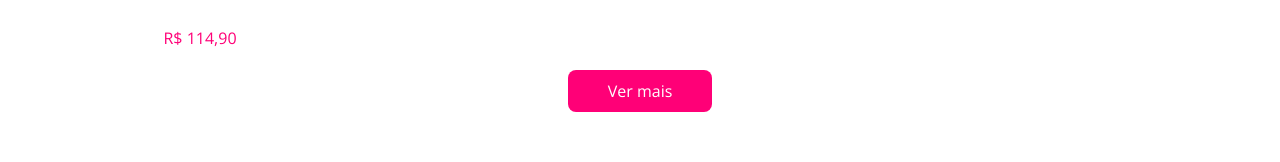
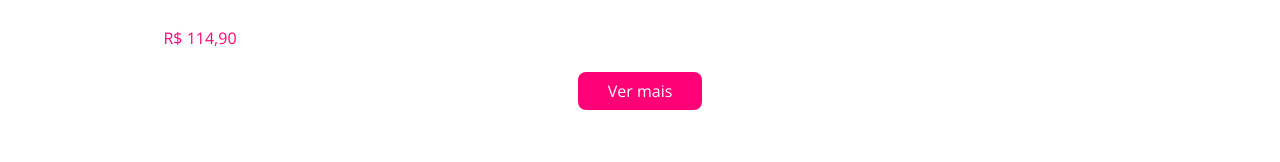
Before and after one commit to Ketlynledriane/site-petshop, a plain HTML site: page index.html in a window 1280 px wide. Shown: the part 3208-3370 px from the top of the page. Drawn offline with nearby package versions, Linux system fonts and the light colour scheme.

Commit message:
Ajuste no tamanho do botão

```diff
--- a/css/elementos.css
+++ b/css/elementos.css
@@ -3,5 +3,5 @@ button, .botao {
     color: var(--branco);
     border-radius: 8px;
     border: 0;
-    padding: 10px 40px;
+    padding: 8px 30px;
 }
```
